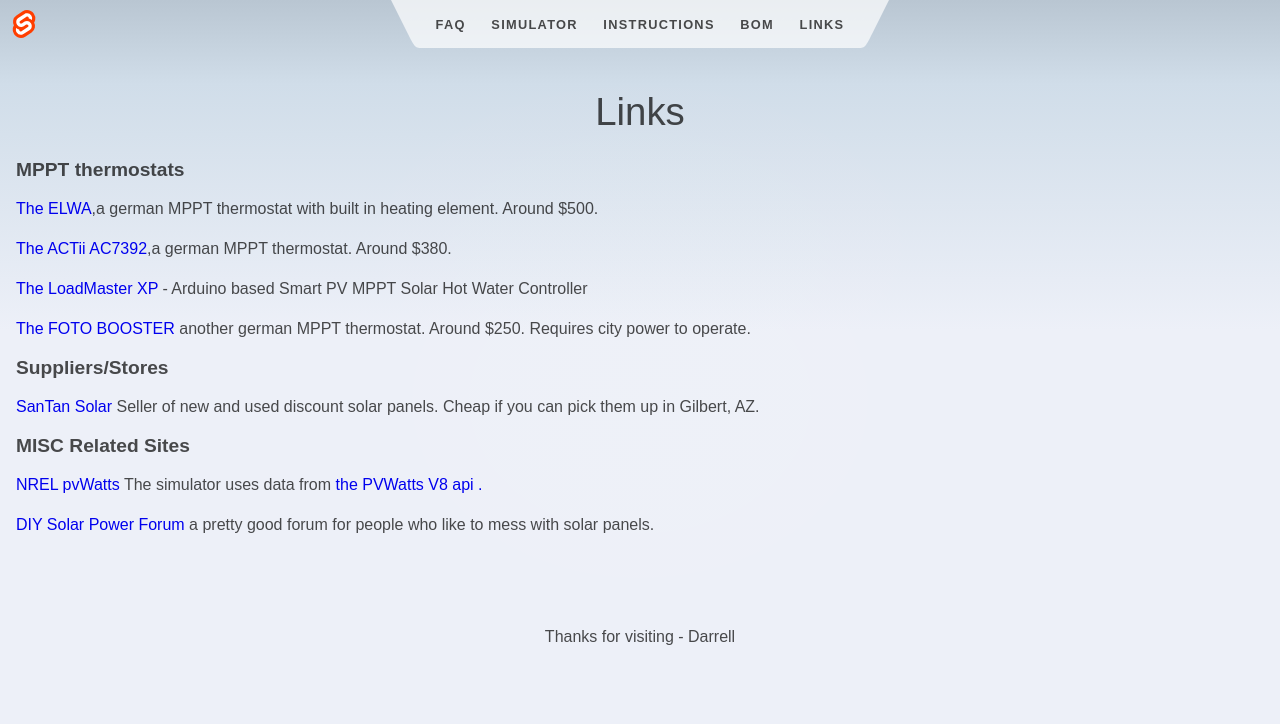
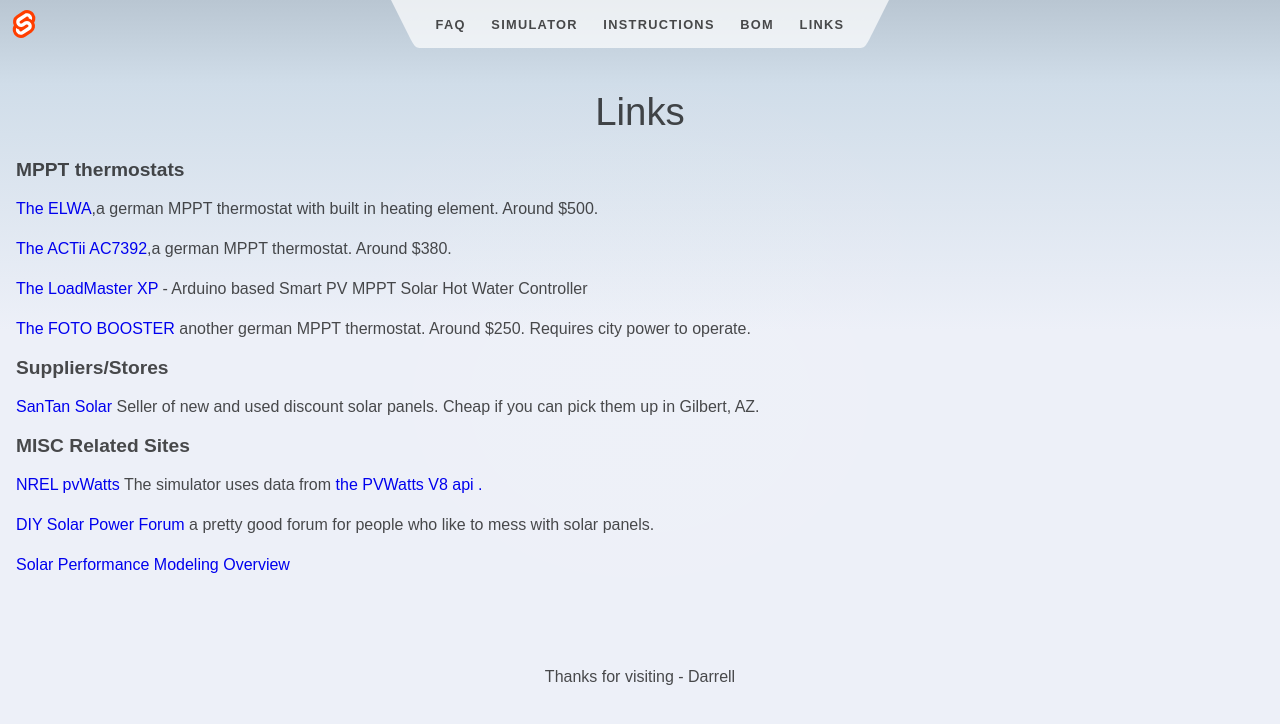
Before and after one commit to darrell-rg/solarcalc, a SvelteKit app: page /links in a window 1280 px wide. Shown: the top 724 px of the page. Built offline with nearby package versions, Linux system fonts and the light colour scheme.

Commit message:
add link

```diff
--- a/src/app.html
+++ b/src/app.html
@@ -2,14 +2,14 @@
 <html lang="en">
 	<head>
 		<meta charset="utf-8" />
-		<!-- <link rel="icon" href="%svelte.assets%/favicon.png" /> -->
 		<meta name="viewport" content="width=device-width, initial-scale=1" />
-		<!-- epn-smart-tools.js does not work with addblock -->
-		<!-- <script>window._epn = {campaign: 5339056755, smartPopover:false};</script>
-		<script src="https://epnt.ebay.com/static/epn-smart-tools.js"></script> -->
 		<link rel="apple-touch-icon" sizes="180x180" href="/apple-touch-icon.png" />
 		<link rel="icon" type="image/png" sizes="32x32" href="/favicon-32x32.png" />
 		<link rel="icon" type="image/png" sizes="16x16" href="/favicon-16x16.png" />
+		<meta
+			name="description"
+			content="DIY Solar Photo Voltaic Hot Water Water Heater Designer Simulator"
+		/>
 		<link rel="manifest" href="/site.webmanifest" />
 		%sveltekit.head%
 	</head>
--- a/src/routes/links/+page.svelte
+++ b/src/routes/links/+page.svelte
@@ -53,6 +53,14 @@
 		<a target="_blank" href="https://diysolarforum.com/">DIY Solar Power Forum</a> a pretty good forum
 		for people who like to mess with solar panels.
 	</p>
+
+	<p>
+		<a
+			target="_blank"
+			href="https://help-center.helioscope.com/hc/en-us/articles/13804165205395-Modeling-101/"
+			>Solar Performance Modeling Overview
+		</a>
+	</p>
 </div>
 
 <style>
```
